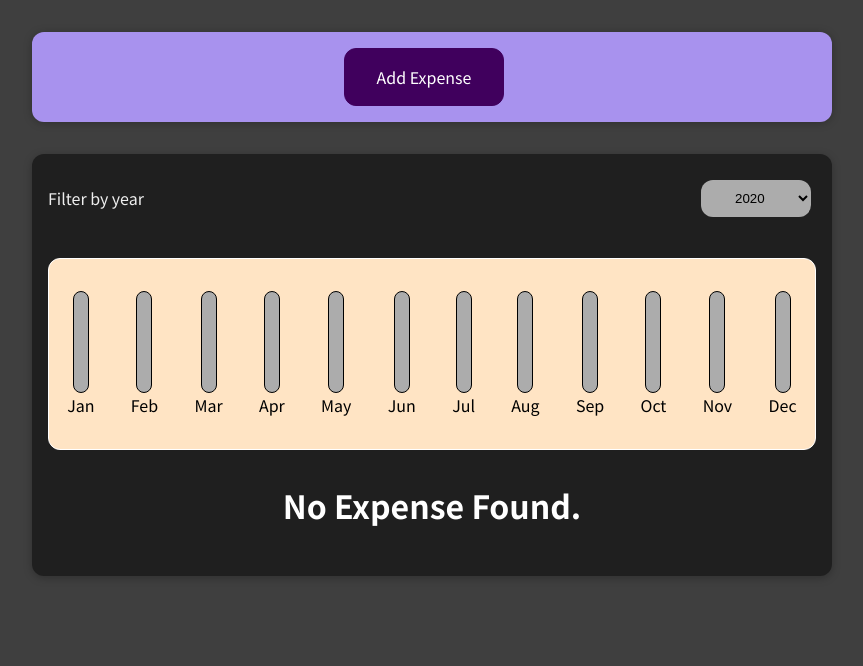
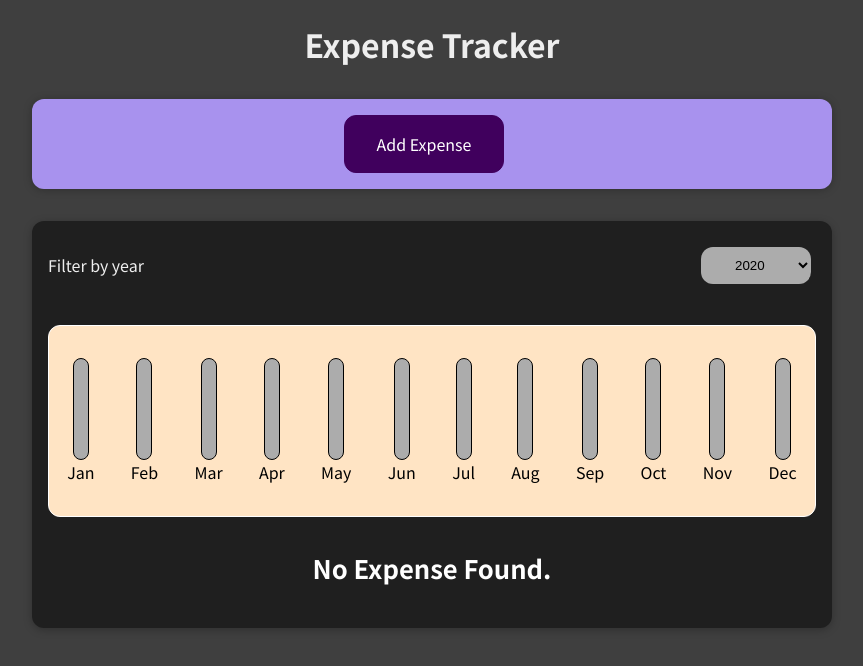
Before and after one commit to qur786/expense-tracker, a React app: page / in a window 1280 px wide. Shown: the top 666 px of the page, without its empty margins (208-1071 px from the left). Built offline with nearby package versions, Linux system fonts and the light colour scheme.

Commit message:
refactor: add app title

```diff
--- /dev/null
+++ b/src/App.css
@@ -0,0 +1,4 @@
+.app-title {
+    color: #eee;
+    text-align: center;
+}
--- a/src/App.js
+++ b/src/App.js
@@ -1,6 +1,7 @@
 import { useState } from "react";
 import { Expenses } from "./components/Expense-UI/Expenses";
 import { ExpenseInput } from "./components/Expense-Input-UI/ExpenseInput";
+import "./App.css";
 
 export function App() {
     const [expenses, setExpenses] = useState([]);
@@ -12,6 +13,7 @@ export function App() {
 
     return (
         <div>
+            <h1 className="app-title">Expense Tracker</h1>
             <ExpenseInput onAddExpense={addExpenseHandler} />
             <Expenses items={expenses} />
         </div>
--- a/src/components/Expense-UI/Expenses.css
+++ b/src/components/Expense-UI/Expenses.css
@@ -8,7 +8,7 @@
 
 .expenses__fallback {
   text-align: center;
-  font-size: 2rem;
+  font-size: 1.6rem;
   color: white;
   font-weight: bolder;
 }
```
Also changed, not shown: src/index.css (line endings or trailing spaces).
